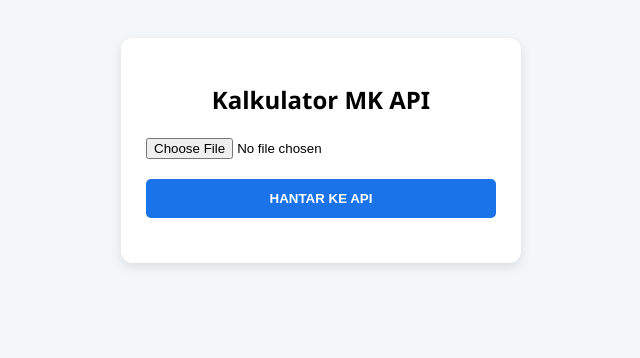
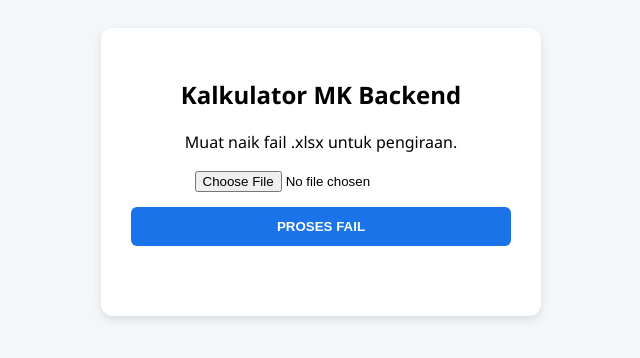
Before and after one commit to aneep477/Kalkulator-SLT-Agihan-Markah-Kursus, a plain HTML site: page index.html in a window 1280 px wide. Shown: the whole page, without its empty margins (319-959 px from the left). Drawn offline with Linux system fonts and the light colour scheme.

Commit message:
Refactor HTML structure and update styles

```diff
--- a/index.html
+++ b/index.html
@@ -2,52 +2,54 @@
 <html>
 <head>
   <style>
-    body { font-family: 'Segoe UI', sans-serif; padding: 30px; background: #f4f7f9; text-align: center; }
-    .card { background: white; padding: 25px; border-radius: 12px; box-shadow: 0 4px 12px rgba(0,0,0,0.1); display: inline-block; width: 350px; }
-    .upload-btn { background: #1a73e8; color: white; border: none; padding: 12px 20px; border-radius: 5px; cursor: pointer; width: 100%; font-weight: bold; }
-    #status { margin-top: 20px; font-size: 14px; }
+    body { font-family: 'Segoe UI', sans-serif; padding: 20px; background: #f4f7f9; text-align: center; }
+    .container { background: white; padding: 30px; border-radius: 12px; box-shadow: 0 4px 10px rgba(0,0,0,0.1); width: 380px; margin: auto; }
+    .btn { background: #1a73e8; color: white; border: none; padding: 12px; border-radius: 6px; width: 100%; cursor: pointer; font-weight: bold; margin-top: 15px; }
+    #status { margin-top: 20px; font-size: 14px; min-height: 20px; }
   </style>
 </head>
 <body>
-  <div class="card">
-    <h2>Kalkulator MK API</h2>
-    <input type="file" id="fileInp" accept=".xlsx" style="margin-bottom: 20px; width: 100%;">
-    <button id="btn" class="upload-btn" onclick="proses()">HANTAR KE API</button>
+  <div class="container">
+    <h2>Kalkulator MK Backend</h2>
+    <p>Muat naik fail .xlsx untuk pengiraan.</p>
+    <input type="file" id="fileField" accept=".xlsx">
+    <button class="btn" id="uploadBtn" onclick="hantarData()">PROSES FAIL</button>
     <div id="status"></div>
   </div>
 
   <script>
-    // MASUKKAN URL API ANDA DI SINI
+    // GANTIKAN DENGAN URL API ANDA
     const WEB_APP_URL = "https://script.google.com/macros/s/AKfycbwc70zwZQa-DC_BWKTec28EIGT1BbBPncECU6LVt8QGxAE2aYM_t6nON6mljo6eZ45_/exec";
 
-    function proses() {
-      const fileInp = document.getElementById('fileInp');
+    function hantarData() {
+      const fileField = document.getElementById('fileField');
       const status = document.getElementById('status');
-      const btn = document.getElementById('btn');
+      const btn = document.getElementById('uploadBtn');
 
-      if (!fileInp.files[0]) {
-        alert("Sila pilih fail!");
+      if (!fileField.files[0]) {
+        status.innerHTML = "<span style='color:red;'>Sila pilih fail dahulu!</span>";
         return;
       }
 
       btn.disabled = true;
-      status.innerText = "⏳ Sedang berhubung dengan API...";
+      status.innerText = "⏳ Menghantar data ke API...";
 
-      const file = fileInp.files[0];
+      const file = fileField.files[0];
       const reader = new FileReader();
 
       reader.onload = function(e) {
         const base64 = e.target.result.split(',')[1];
+        const payload = {
+          base64: base64,
+          type: file.type,
+          name: file.name
+        };
 
         fetch(WEB_APP_URL, {
           method: 'POST',
-          body: JSON.stringify({
-            base64: base64,
-            type: file.type,
-            name: file.name
-          })
+          body: JSON.stringify(payload)
         })
-        .then(res => res.json())
+        .then(response => response.json())
         .then(data => {
           if (data.result === "success") {
             status.innerHTML = "<b style='color:green'>✅ " + data.message + "</b>";
@@ -57,8 +59,8 @@
           btn.disabled = false;
         })
         .catch(err => {
-          // Jika mode Web App, kadangkala fetch akan terus ke 'catch' walaupun berjaya
-          status.innerHTML = "✅ Proses selesai. Sila semak Google Sheet anda.";
+          // Selalunya ralat muncul di sini jika isu CORS, tetapi data mungkin berjaya diproses
+          status.innerHTML = "✅ Proses dihantar. Sila semak Google Sheet anda.";
           btn.disabled = false;
         });
       };
```
